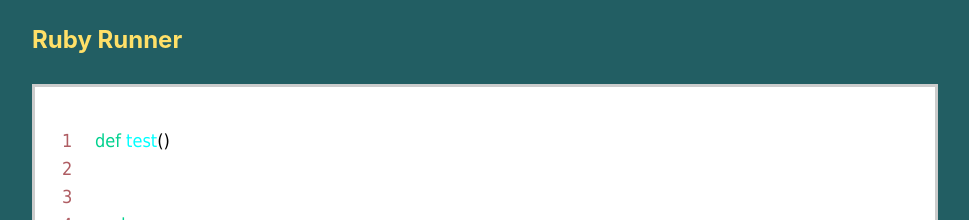
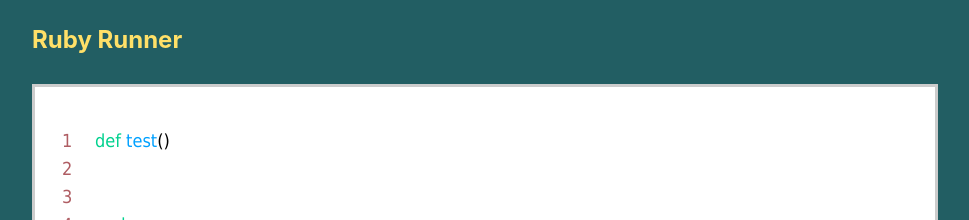
Before and after one commit to bmartinson5/ruby-IDE, a React (Create React App) app: page / in a window 1280 px wide. Shown: the top 220 px of the page, without its empty margins (18-987 px from the left). Built offline with nearby package versions, Linux system fonts and the light colour scheme.

Commit message:
stash before merge

```diff
--- a/src/CodeContent.js
+++ b/src/CodeContent.js
@@ -20,7 +20,6 @@ class CodeContent extends Component {
   };
 
   handleKeyDown = evt => {
-    console.log(evt.target)
     if(evt.key === 'Tab'){
       evt.preventDefault();
       // currentSpot = this.findCurrentSpot(this.state.html)
--- a/src/Editor.js
+++ b/src/Editor.js
@@ -4,7 +4,7 @@ import "./CodeContent.css";
 
 const { hasCommandModifier } = Draft.KeyBindingUtil;
 
-const KEYWORD_REGEX = /\b(def|end|if|elsif|else|while|for)\b/g;
+const KEYWORD_REGEX = /\b(def|end|do|if|elsif|else|while|for)\b/g;
 const OBJECT_REGEX = /\b([a-z]|[A-Z])+\./g;
 const METHOD_REGEX = /\.([a-z]|[A-Z])+\b/g;
 const FUNCTION_REGEX = /(\b|\.)([a-z]|[A-Z])+\(/g;
@@ -22,7 +22,7 @@ const MethodSpan = props => {
 };
 
 const FunctionSpan = props => {
-  return <span style={{ color: "cyan" }}>{props.children}</span>;
+  return <span style={{ color: "#00A1FF" }}>{props.children}</span>;
 };
 
 
@@ -47,7 +47,6 @@ function findWithRegex(regex, contentBlock, callback, message = "") {
   const text = contentBlock.getText();
   let matchArr, start;
   while ((matchArr = regex.exec(text)) !== null) {
-    console.log("match", matchArr);
     start = matchArr.index;
     if (message === "add"){
       callback(start + 1, start + 1 + matchArr[0].length-1);
@@ -238,7 +237,6 @@ export default class Editor extends React.Component {
   checkForEndKey = () => {
     const lineNum = this.getCurrentLine();
     const lineText = this.getLineText(lineNum);
-    console.log(lineText.split(" ").pop());
     const possibleKeyword = lineText.replace(/\s/g, "");
     if (possibleKeyword === "end") return 3;
     else if (possibleKeyword === "elsif") return 5;
```
